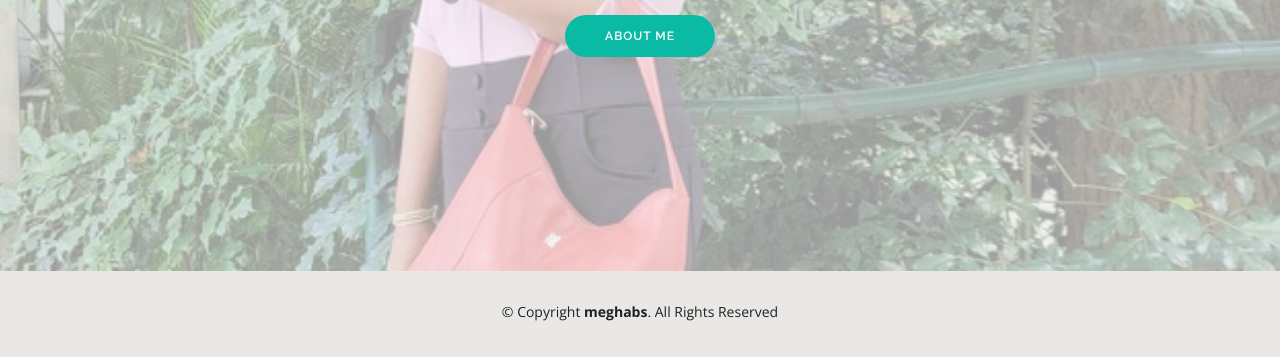
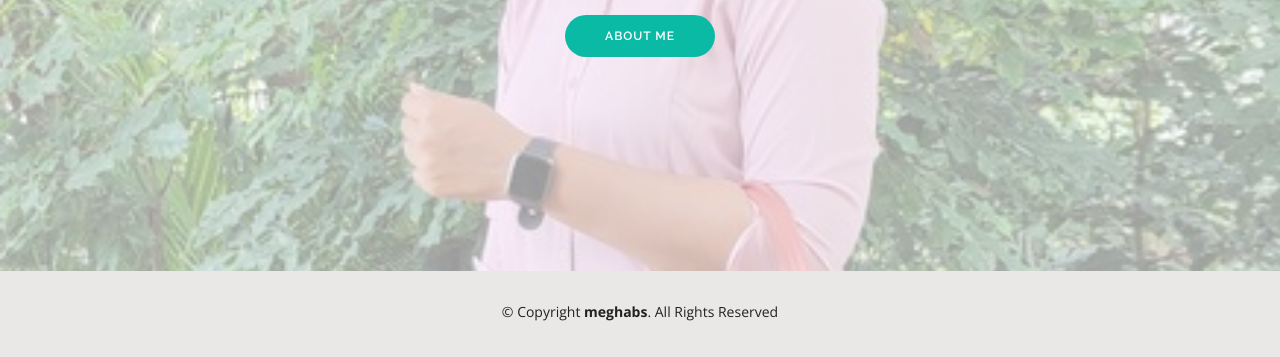
Before and after one commit to meghabasavaraju19/meghabasavaraju19.github.io, a plain HTML site: page index.html in a window 1280 px wide. Shown: the part 529-886 px from the top of the page. Drawn offline with nearby package versions, Linux system fonts and the light colour scheme.

Commit message:
Update style.css

```diff
--- a/assets/css/style.css
+++ b/assets/css/style.css
@@ -422,7 +422,7 @@ h6 {
 #hero {
   width: 100%;
   height: 100vh;
-  background: url("../img/me.jpg")  top right;
+  background: url("../img/me1.jpg")  top right;
 
   background-size: cover;
 
```
